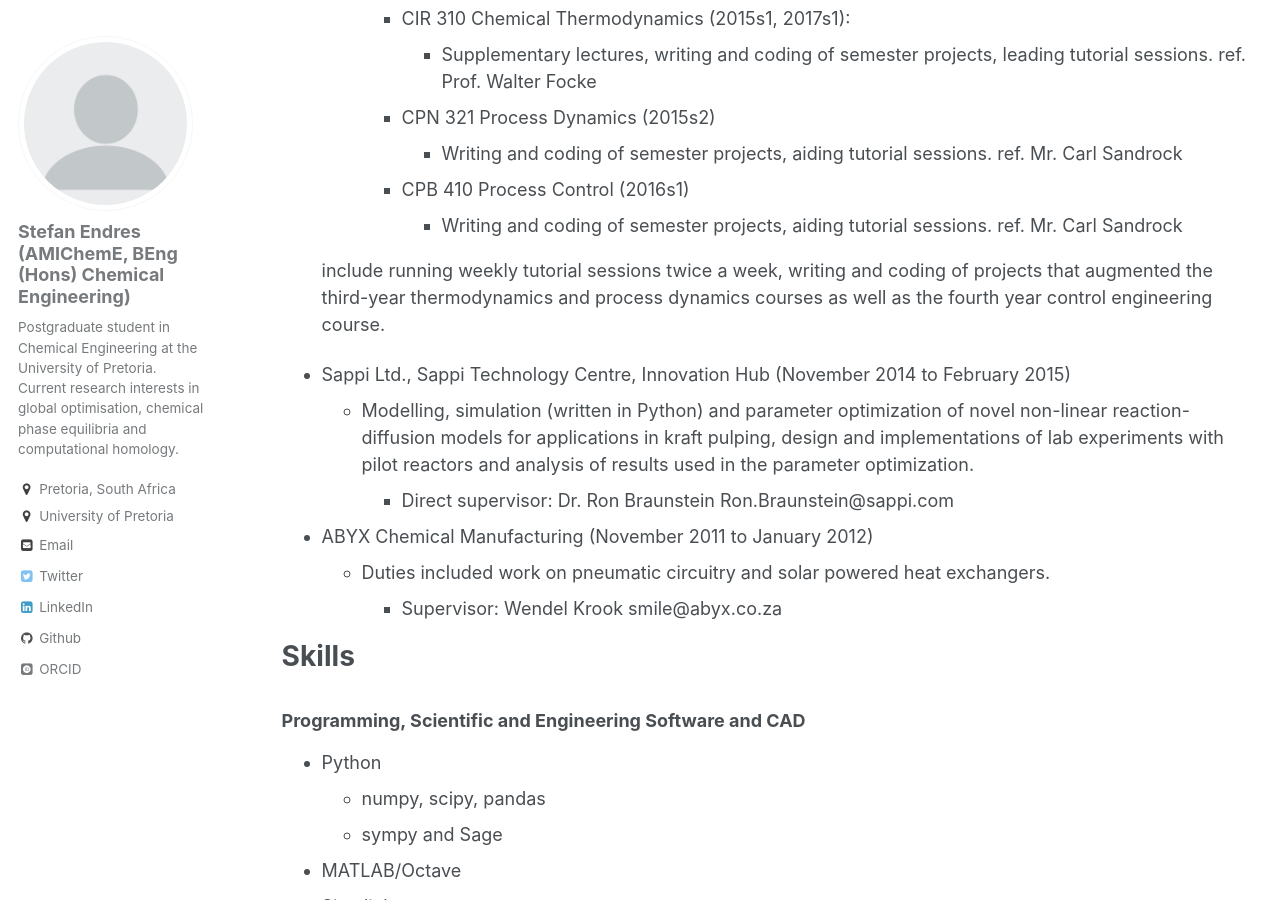
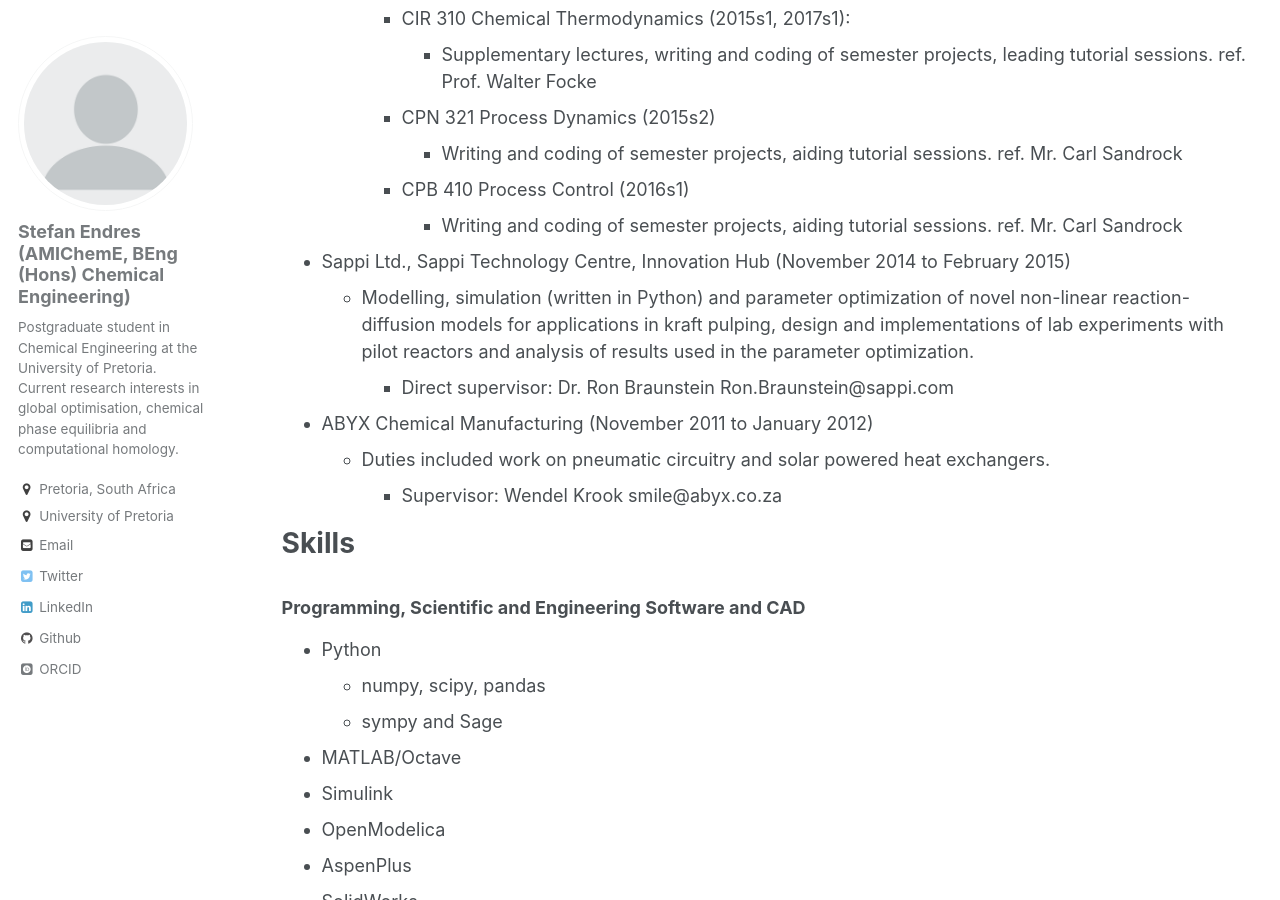
Before and after one commit to Stefan-Endres/Stefan-Endres.github.io, a Jekyll site: the page built from _pages/cv.md, in a window 1280 px wide and 900 px high, scrolled down 1015 px. Built offline with Jekyll 4.4.1, drawn with Linux system fonts in a browser that asks for light colours; some web fonts are replaced.

```diff
--- a/_pages/cv.md
+++ b/_pages/cv.md
@@ -44,8 +44,6 @@ Employment History
     * CPB 410 Process Control (2016s1)
         * Writing and coding of semester projects, aiding tutorial sessions. ref. [Mr. Carl Sandrock](mailto:Carl.Sandrock@up.ac.za)
 
-  include running weekly tutorial sessions twice a week, writing and coding of projects that augmented the third-year thermodynamics and process dynamics courses as well as the fourth year control engineering course.
-
 * Sappi Ltd., Sappi Technology Centre, Innovation Hub (November 2014 to February 2015)
     * Modelling, simulation (written in Python) and parameter optimization of novel non-linear reaction-diffusion models for applications in kraft pulping, design and implementations of lab experiments with pilot reactors and analysis of results used in the parameter optimization.
         * Direct supervisor: Dr. Ron Braunstein [Ron.Braunstein@sappi.com](Ron.Braunstein@sappi.com)
```
